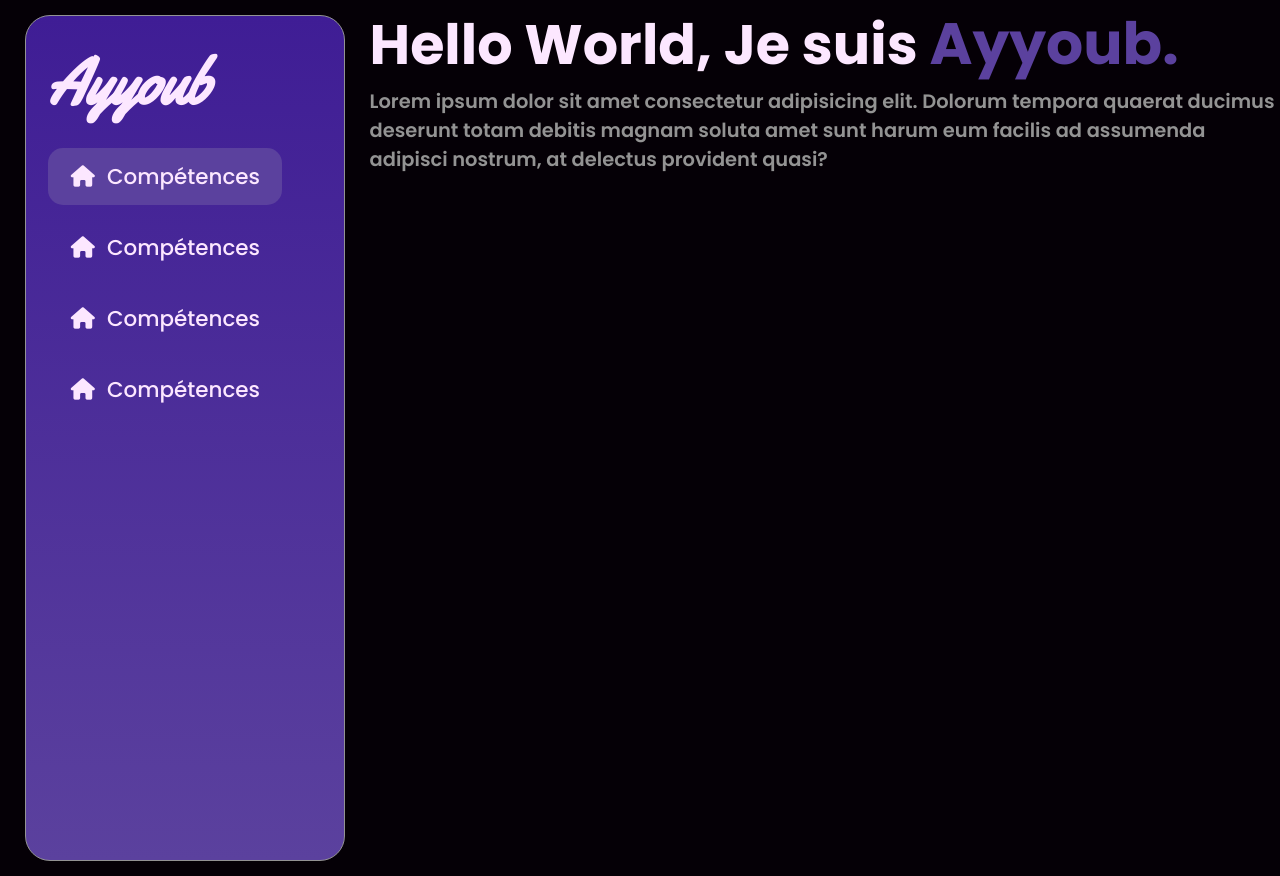
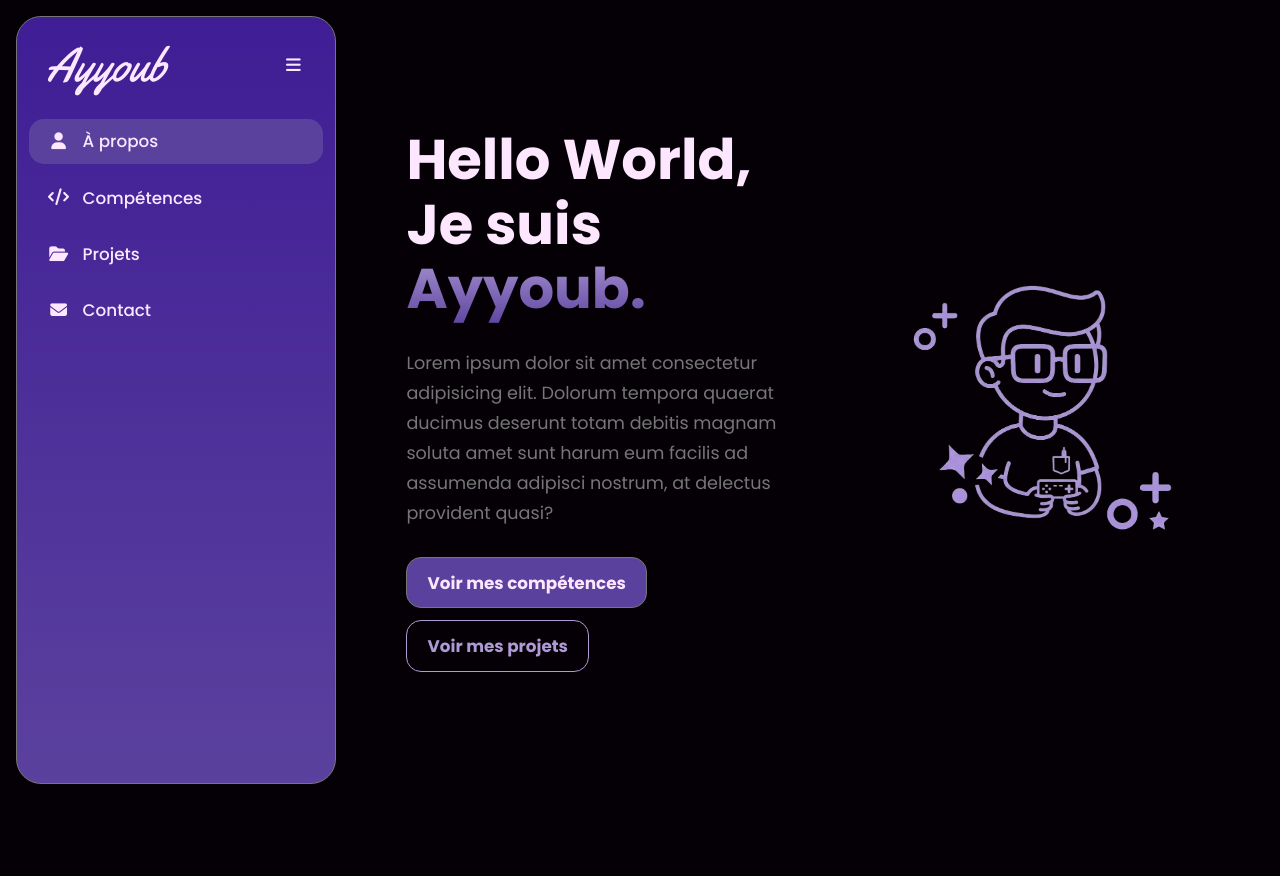
Before and after one commit to zahiir-swe/cs50_final_project, a Flask app: page / in a window 1280 px wide. After the commit the page ends 784 px from the top, so only its background shows below. Run offline with Flask 3, Linux system fonts and the light colour scheme.

Commit message:
Finalisation index.html + sidebar responsive

```diff
--- a/app.py
+++ b/app.py
@@ -26,3 +26,15 @@ con.commit()
 @app.route("/")
 def index():
     return render_template("index.html")
+
+@app.route("/skills")
+def skills():
+    return render_template("skills.html")
+
+@app.route("/projects")
+def projects():
+    return render_template("projects.html")
+
+@app.route("/contact")
+def contact():
+    return render_template("contact.html")
--- /dev/null
+++ b/static/main.js
@@ -0,0 +1,8 @@
+const sidebar = document.querySelector("nav");
+const toggleBtn = document.querySelector("#sidebar-btn");
+
+toggleBtn.addEventListener("click", () => {
+  const closed = sidebar.classList.toggle("closed");
+  toggleBtn.setAttribute("aria-expanded", String(!closed));
+  toggleBtn.setAttribute("aria-label", closed ? "Ouvrir le menu" : "Réduire le menu");
+});
--- a/static/styles.css
+++ b/static/styles.css
@@ -1,84 +1,311 @@
-@import url('https://fonts.googleapis.com/css2?family=Poppins:ital,wght@0,100;0,200;0,300;0,400;0,500;0,600;0,700;0,800;0,900;1,100;1,200;1,300;1,400;1,500;1,600;1,700;1,800;1,900&family=Yellowtail&display=swap');
-:root{
+:root {
+    --accent: #AE9AD5;
     --primary: #5b419e;
     --secondary: #3F1D95;
     --dark: #050006;
     --light: #FCE7FF;
-    --gray: #939393;
+    --gray: #767676;
     --glass: linear-gradient(to right, rgba(255, 255, 255, 0.15), rgba(255, 255, 255, 0.05));
+
+    --gap: 1rem;
+    --ease: cubic-bezier(.4, 0, .2, 1);
+
+    /* Sidebar */
+    --sidebar-w: 320px;
+    --nav-pad: .75rem;
+    --link-pad-x: 1.1rem;
+    --icon-w: 1.5rem;
+    --sidebar-w-collapsed: calc(2px + var(--nav-pad) * 2 + var(--link-pad-x) * 2 + var(--icon-w));
+
+    --radius: 15px
 }
-*{
+
+/* RESET */
+*, *::before, *::after {
     margin: 0;
     padding: 0;
+    box-sizing: border-box;
+}
+
+body {
+    display: flex;
+    min-height: 100dvh;
+    font-family: Poppins, sans-serif;
+    font-size: 1.05rem;
     color: var(--light);
-    font-family: Poppins, sans-serif;
-    list-style: none;
-    text-decoration: none;
-    font-size: 1.05em;
-}
-body{
-    display: flex;
-    justify-content: space-between;
-    align-items: stretch;
     background-color: var(--dark);
 }
 
+a {
+    color: inherit;
+    text-decoration: none;
+}
+
+button {
+    font: inherit;
+    color: inherit;
+    background: none;
+    border: 0;
+    cursor: pointer;
+}
+
 /* SIDEBAR */
-
-nav{
-    position: relative;
-    min-height: 100dvh;
-    margin: 15px 25px;
+nav {
+    position: sticky;
+    top: var(--gap);
+    align-self: flex-start;
+    flex-shrink: 0;
+    width: var(--sidebar-w);
+    height: calc(100dvh - var(--gap) * 2);
+    margin: var(--gap);
+    padding: var(--nav-pad);
     display: flex;
     flex-direction: column;
-    gap: 1.1em;
+    gap: 1.1rem;
     border: 1px solid var(--gray);
     border-radius: 25px;
     background: linear-gradient(to top, var(--primary), var(--secondary));
-    padding: 1.2em;
+    overflow: hidden;
+    transition: width .3s var(--ease);
 }
-nav::after{
-    position: absolute;
-    top: 0;
-    right: 0;
-    height: 25px;
-    width: 25px;
-    background: #FCE7FF;
-    border-radius: 5em;
+
+nav.closed {
+    width: var(--sidebar-w-collapsed);
 }
-p.logo{
-    font-size: 3.5em;
-    font-family: Yellowtail;
-    color: var(--light);
+
+.nav-header {
+    display: flex;
+    align-items: center;
+    justify-content: space-between;
+    min-height: 4.5rem;              /* évite le "saut" quand le logo disparaît */
+    padding: 0 var(--link-pad-x);
 }
-nav .navlinks{
+
+.logo {
+    width: 12rem;
+    overflow: hidden;
+    white-space: nowrap;
+    font-family: Yellowtail, cursive;
+    font-size: 3rem;
+    line-height: 1.4;
+    transition: max-width .3s var(--ease), opacity .2s;
+}
+
+nav.closed .logo {
+    max-width: 0;
+    opacity: 0;
+}
+
+.toggle {
+    flex-shrink: 0;
+    width: var(--icon-w);
+}
+
+.navlinks {
     display: flex;
     flex-direction: column;
-    gap: .7em;
-    padding-right: 2em;
+    gap: .7rem;
 }
-nav .navlinks .navlink{
+
+.navlink {
     display: flex;
     align-items: center;
-    gap: .6em;
-    color: var(--gray);
+    gap: .75rem;
+    padding: .6rem var(--link-pad-x);
+    border-radius: 15px;
     font-weight: 500;
-    padding: .6em 1.1em;
-    border-radius: 15px;
+    white-space: nowrap;
+    transition: background .2s;
 }
-nav .navlinks .navlink.active{
-    background-color: var(--primary);
+
+.navlink:hover,
+.navlink.active {
+    background: var(--primary);
+}
+
+.navlink i {
+    flex-shrink: 0;
+    width: var(--icon-w);
+    text-align: center;
+}
+
+.navlink span {
+    transition: opacity .2s;
+}
+
+nav.closed .navlink span {
+    opacity: 0;
 }
 
 /* MAIN */
+main {
+    flex: 1;
+    margin: var(--gap);
+    padding: clamp(1rem, 3vw, 3rem);
+    display: flex;
+    justify-content: center;
+    align-items: center;
+    gap: clamp(2rem, 5vw, 6rem);
+}
+.left-main{
+    flex: 1 1 0;
+    min-width: 0;
+    max-width: 40rem;
+    display: flex;
+    flex-direction: column;
+    gap: clamp(1rem, 2.5vw, 1.75rem);
+}
+.right-main {
+    flex: 0 1 clamp(14rem, 30vw, 28rem);
+    display: flex;
+    justify-content: center;
+}
 
-h1{
-    font-size: 3em;
+h1 {
+    font-size: clamp(2rem, 1.2rem + 3vw, 3.5rem);
+    line-height: 1.15;
 }
-p{
+
+main p {
+    max-width: 60ch;
+    font-size: clamp(.95rem, .9rem + .3vw, 1.1rem);
+    line-height: 1.7;
     color: var(--gray);
-    font-weight: 600;
 }
-span{
-    color: var(--primary);
+
+h1 span {
+    background: linear-gradient(to bottom, var(--accent), var(--primary));
+    color: transparent;
+    background-clip: text;
+    --webkit-backgroud-clip: text;
 }
+
+#illustration {
+    width: 100%;
+    height: auto;
+}
+.ctas {
+    display: flex;
+    flex-wrap: wrap;
+    gap: .75rem;
+}
+.cta{
+    padding: .7em 1.2em;
+    border : 1px solid var(--gray);
+    border-radius: var(--radius);
+    color: var(--light);
+    font-weight: bold;
+    background-color: var(--primary);
+    margin-right: 12px;
+    transition: .2s;
+}
+.cta1:hover{
+    background-color: #4e3392;
+    transition: .2s;
+}
+.cta2{
+    border: 1px solid var(--accent);
+    background: none;
+    color: var(--accent);
+}
+.cta2:hover{
+    background: #1a1919;
+    transition: .2s;
+}
+
+@media (max-width: 1024px) {
+    main {
+        flex-direction: column;
+        text-align: center;
+    }
+
+    .left-main {
+        flex: none;
+        width: 100%;
+        align-items: center;
+    }
+
+    .right-main {
+        order: -1;                          /* l'illustration passe au-dessus du texte */
+        flex: none;
+        width: clamp(12rem, 45vw, 18rem);
+    }
+
+    .ctas {
+        justify-content: center;
+    }
+}
+
+@media (max-width: 768px) {
+
+    :root {
+        --bottom-bar-h: 4.25rem;
+    }
+
+    /* La sidebar devient une barre flottante en bas */
+    nav,
+    nav.closed {
+        position: fixed;
+        top: auto;
+        left: var(--gap);
+        right: var(--gap);
+        bottom: calc(var(--gap) + env(safe-area-inset-bottom));
+        width: auto;
+        height: var(--bottom-bar-h);
+        margin: 0;
+        padding: .4rem;
+        border-radius: 22px;
+        flex-direction: row;
+        z-index: 100;
+        transition: none;
+    }
+
+    /* Le logo et le burger ne servent plus */
+    .nav-header {
+        display: none;
+    }
+
+    .navlinks {
+        flex: 1;
+        flex-direction: row;
+        gap: .25rem;
+    }
+
+    /* Chaque lien : icône au-dessus du texte */
+    .navlink {
+        flex: 1;
+        min-width: 0;
+        flex-direction: column;
+        justify-content: center;
+        gap: .2rem;
+        padding: .3rem;
+        font-size: .7rem;
+        border-radius: 16px;
+    }
+
+    .navlink i {
+        width: auto;
+        font-size: 1.2rem;
+    }
+
+    /* Annule l'effet "texte masqué" de la sidebar réduite */
+    nav.closed .navlink span {
+        opacity: 1;
+    }
+
+    /* Le contenu laisse la place à la barre du bas */
+    main {
+        flex-direction: column;
+        gap: 2rem;
+        text-align: center;
+    }
+
+    h1 {
+        font-size: 2rem;
+    }
+
+    #illustration {
+        order: -1;                 /* l'illustration passe au-dessus du texte */
+        width: min(260px, 70%);
+    }
+}
--- a/templates/index.html
+++ b/templates/index.html
@@ -5,11 +5,24 @@
 {% endblock %}
 
 {% block main %}
-    <h1>Hello World, Je suis <span>Ayyoub.</span></h1>
+<div class="left-main">
+    <h1>Hello World, Je suis <span class="text-gradient">Ayyoub.</span></h1>
     <p>
         Lorem ipsum dolor sit amet consectetur adipisicing elit.
         Dolorum tempora quaerat ducimus deserunt totam debitis magnam
         soluta amet sunt harum eum facilis ad assumenda adipisci nostrum,
         at delectus provident quasi?
     </p>
+
+    <div class="ctas">
+        <a class="cta cta1" href="{{ url_for('skills') }}">Voir mes compétences</a>
+        <a class="cta cta2" href="{{ url_for('projects') }}">Voir mes projets</a>
+    </div>
+</div>
+
+<div class="right-main">
+    <img id="illustration"
+         src="{{ url_for('static', filename='illustration.png') }}"
+         alt="Illustration d'un développeur avec une manette">
+</div>
 {% endblock %}
--- a/templates/layout.html
+++ b/templates/layout.html
@@ -2,45 +2,48 @@
 <html lang="fr">
 <head>
     <meta charset="UTF-8">
-    <meta name="viewport" content="width=device-width, initial-scale=1.0">
-    <title>Ayyoub : {% block title%}{% endblock %}</title>
+    <meta name="viewport" content="width=device-width, initial-scale=1.0  viewport-fit=cover">
+    <title>Ayyoub : {% block title %}{% endblock %}</title>
+
+    <link rel="preconnect" href="https://fonts.googleapis.com">
+    <link rel="preconnect" href="https://fonts.gstatic.com" crossorigin>
+    <link href="https://fonts.googleapis.com/css2?family=Poppins:wght@400;500;600;700;800&family=Yellowtail&display=swap" rel="stylesheet">
     <link rel="stylesheet" href="https://cdnjs.cloudflare.com/ajax/libs/font-awesome/6.5.2/css/all.min.css">
-    <link rel="stylesheet" href="../static/styles.css">
+    <link rel="stylesheet" href="{{ url_for('static', filename='styles.css') }}">
 </head>
 <body>
 
     <nav>
-        <p class="logo">
-            Ayyoub
-        </p>
+        <div class="nav-header">
+            <a class="logo" href="{{ url_for('index') }}">Ayyoub</a>
+            <button id="sidebar-btn" class="toggle" aria-label="Réduire le menu" aria-expanded="true">
+                <i class="fa-solid fa-bars" aria-hidden="true"></i>
+            </button>
+        </div>
+
         <div class="navlinks">
-
-            <div class="navlink active">
-                <i class="fa-solid fa-house"></i>
-                <a href="#">Compétences</a>
-            </div>
-            <div class="navlink">
-                <i class="fa-solid fa-house"></i>
-                <a href="#">Compétences</a>
-            </div>
-            <div class="navlink">
-                <i class="fa-solid fa-house"></i>
-                <a href="#">Compétences</a>
-            </div>
-            <div class="navlink">
-                <i class="fa-solid fa-house"></i>
-                <a href="#">Compétences</a>
-            </div>
-
-
+            {% set links = [
+                ('index', 'À propos', 'fa-user'),
+                ('skills', 'Compétences', 'fa-code'),
+                ('projects', 'Projets', 'fa-folder-open'),
+                ('contact', 'Contact', 'fa-envelope')
+            ] %}
+            {% for endpoint, label, icon in links %}
+            <a class="navlink {% if request.endpoint == endpoint %}active{% endif %}"
+               href="{{ url_for(endpoint) }}"
+               title="{{ label }}"
+               {% if request.endpoint == endpoint %}aria-current="page"{% endif %}>
+                <i class="fa-solid {{ icon }}" aria-hidden="true"></i>
+                <span>{{ label }}</span>
+            </a>
+            {% endfor %}
         </div>
     </nav>
 
     <main>
-        {% block main %}
-
-        {% endblock%}
+        {% block main %}{% endblock %}
     </main>
 
+    <script src="{{ url_for('static', filename='main.js') }}"></script>
 </body>
 </html>
```
Also changed, not shown: templates/contact.html (added, +8 -0 lines), templates/projects.html (added, +8 -0 lines), templates/skills.html (added, +8 -0 lines), static/illustration.png (added), 1 other file.
